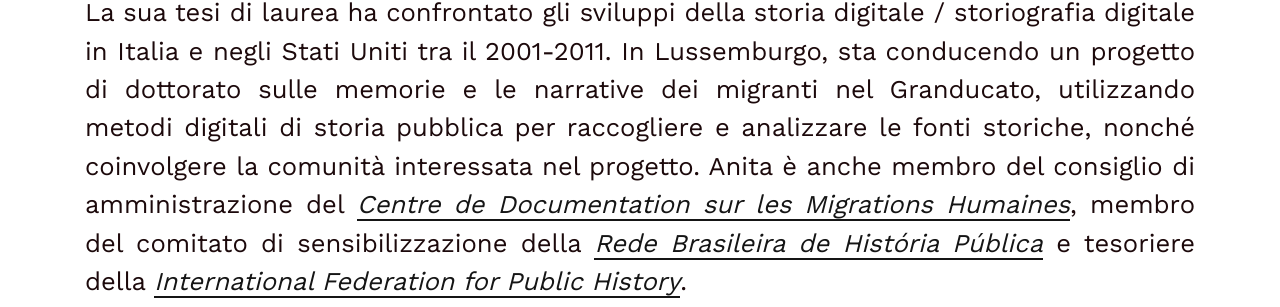
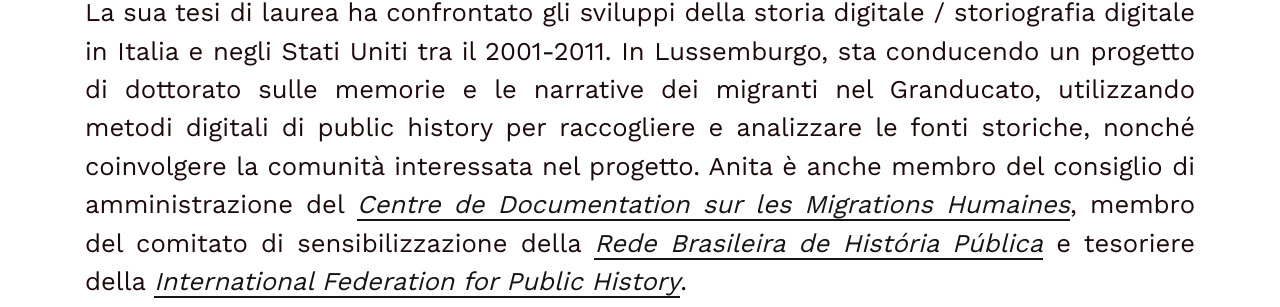
Before and after one commit to C2DH/memorecord, a Jekyll site: the page built from pages/ask-the-historian.it.md, in a window 1280 px wide. Shown: the part 841-1148 px from the top of the page. Built offline with Jekyll 4.4.1, drawn with Linux system fonts in a browser that asks for light colours; some of the changed text lies outside the part shown.

Commit message:
Update ask-the-historian.it.md

```diff
--- a/pages/ask-the-historian.it.md
+++ b/pages/ask-the-historian.it.md
@@ -12,6 +12,6 @@ Se hai bisogno di ulteriori spiegazioni su #memorecord chiedi al curatore del pr
 
 ## Who is Anita?
 
-Anita è una dottoranda in digital public historya al [*Centre for Contemporary and Digital History*](https://www.c2dh.uni.lu/) ([Università di Lussemburgo](https://www.uni.lu/)), con un progetto sostenuto dal [*Luxembourg National Fund*](https://www.fnr.lu) (borsa di dottorato AFR-FNR, progetto di dottorato mantenuto per finanziamento dal 2015 al 2018). Master in Storia comparata presso l'Università Federale di Rio de Janeiro, con una laurea in Storia presso la stessa Università. Anita's Bachelors Monograph sul rapporto tra storia e nuovi media vinto un premio dalla Società brasiliana per la teoria e la storia della storiografia è stato pubblicato come un eBook. La sua tesi di laurea ha confrontato gli sviluppi della storia digitale / storiografia digitale in Italia e negli Stati Uniti tra il 2001-2011. In Lussemburgo, sta conducendo un progetto di dottorato sulle memorie e le narrative dei migranti nel Granducato, utilizzando metodi digitali di storia pubblica per raccogliere e analizzare le fonti storiche, nonché coinvolgere la comunità interessata nel progetto. Anita è anche membro del consiglio di amministrazione del [*Centre de Documentation sur les Migrations Humaines*]((https://www.cdmh.lu)), membro del comitato di sensibilizzazione della [*Rede Brasileira de História Pública*](http: //historiapublica.com.br/) e tesoriere della [*International Federation for Public History*](http://ifph.hypotheses.org/).
+Anita è una dottoranda in digital public historya al [*Centre for Contemporary and Digital History*](https://www.c2dh.uni.lu/) ([Università di Lussemburgo](https://www.uni.lu/)), con un progetto sostenuto dal [*Luxembourg National Fund*](https://www.fnr.lu) (borsa di dottorato AFR-FNR, progetto di dottorato mantenuto per finanziamento dal 2015 al 2018). Master in Storia comparata presso l'Università Federale di Rio de Janeiro, con una laurea in Storia presso la stessa Università. Anita's Bachelors Monograph sul rapporto tra storia e nuovi media vinto un premio dalla Società brasiliana per la teoria e la storia della storiografia è stato pubblicato come un eBook. La sua tesi di laurea ha confrontato gli sviluppi della storia digitale / storiografia digitale in Italia e negli Stati Uniti tra il 2001-2011. In Lussemburgo, sta conducendo un progetto di dottorato sulle memorie e le narrative dei migranti nel Granducato, utilizzando metodi digitali di public history per raccogliere e analizzare le fonti storiche, nonché coinvolgere la comunità interessata nel progetto. Anita è anche membro del consiglio di amministrazione del [*Centre de Documentation sur les Migrations Humaines*]((https://www.cdmh.lu)), membro del comitato di sensibilizzazione della [*Rede Brasileira de História Pública*](http: //historiapublica.com.br/) e tesoriere della [*International Federation for Public History*](http://ifph.hypotheses.org/).
 
 Controlla [il profilo di Anita sul sito C2DH](https://www.c2dh.uni.lu/people/anita-lucchesi) per accessare le sue pubblicazioni.
```
